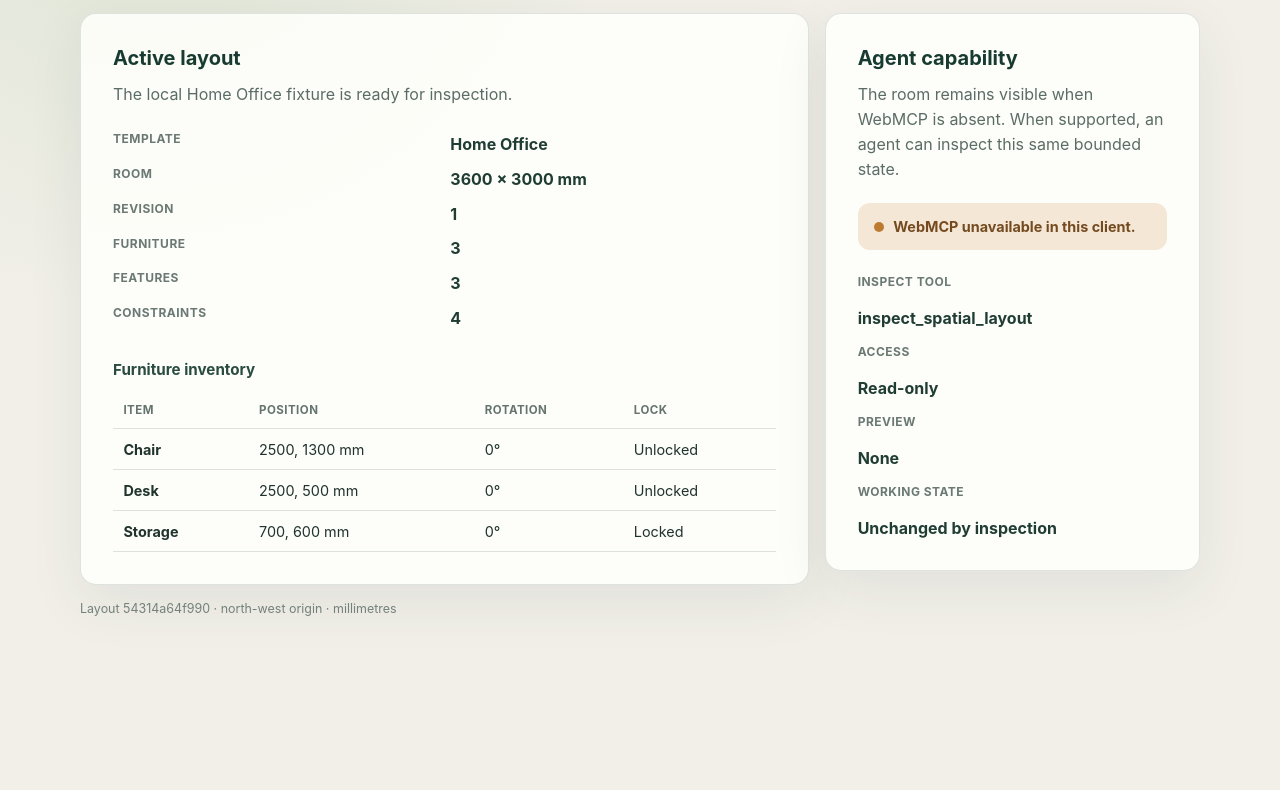
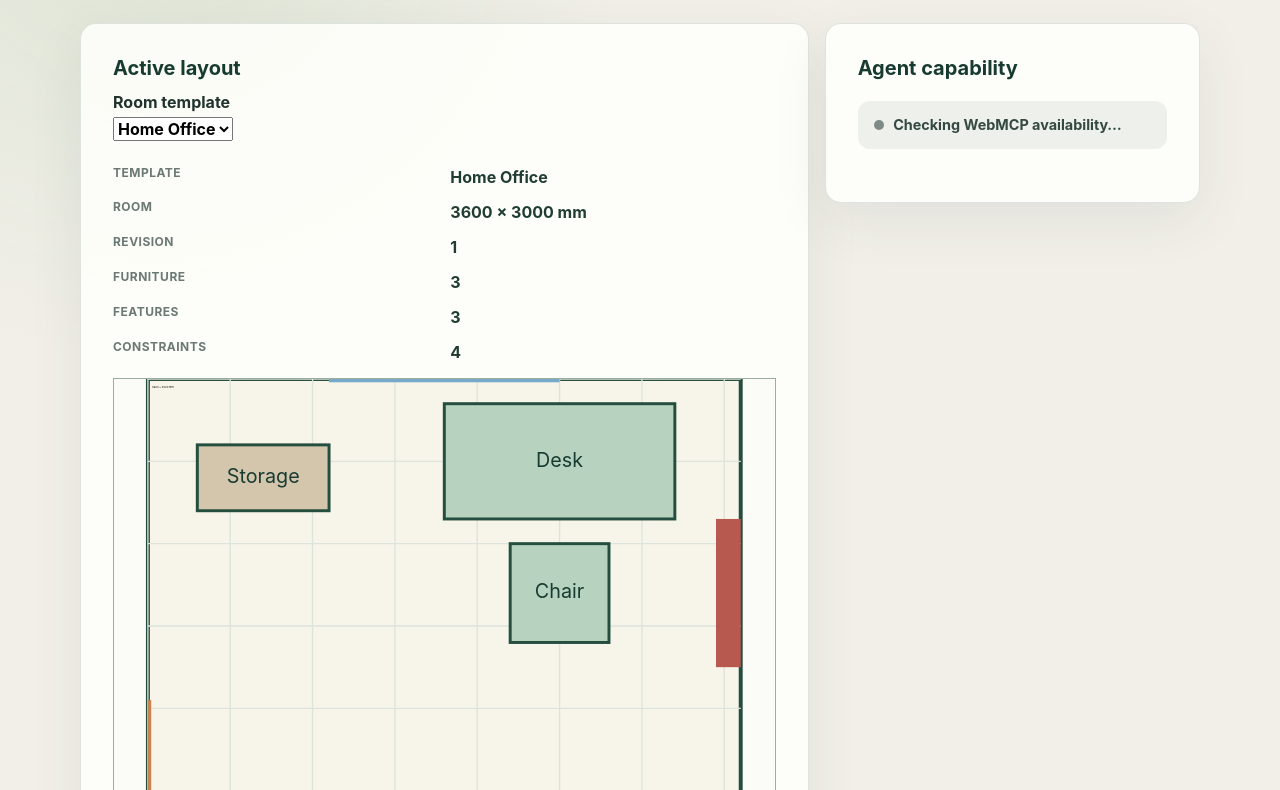
Before and after one commit to Cryenq/elnuva, a website built with Vite: page index.html in a window 1280 px wide. Shown: the part 215-1005 px from the top of the page. Before the commit the page ends 876 px from the top, so only its background shows below. Built offline with nearby package versions, Linux system fonts and the light colour scheme.

Commit message:
feat: add interactive SVG room editor

```diff
--- a/src/app.ts
+++ b/src/app.ts
@@ -1,154 +1,25 @@
-import type { InspectSpatialLayoutData } from "./domain/types";
+import { DomainStore, type StoreSnapshot } from "./domain/store";
+import { placementValid } from "./domain/geometry";
+import type { InspectSpatialLayoutData, TemplateId } from "./domain/types";
+import { roomSvg } from "./ui/render";
+import { startDrag } from "./ui/svg-editor";
+import { inspector } from "./ui/inspector";
+import { constraintsList } from "./ui/constraints";
 
 type CapabilityState = "checking" | "registered" | "unavailable" | "failed";
+export type AppView = Readonly<{ setCapabilityStatus: (state: CapabilityState, message: string) => void; teardown: () => void }>;
+const names: Record<TemplateId,string>={"home-office":"Home Office",bedroom:"Bedroom",study:"Study"};
+const make=<K extends keyof HTMLElementTagNameMap>(tag:K,text?:string)=>{const node=document.createElement(tag);node.textContent=text??"";return node;};
 
-export type AppView = Readonly<{
-  setCapabilityStatus: (state: CapabilityState, message: string) => void;
-}>;
-
-function appendTextElement<K extends keyof HTMLElementTagNameMap>(
-  parent: HTMLElement,
-  tagName: K,
-  text: string,
-  className?: string,
-): HTMLElementTagNameMap[K] {
-  const element = document.createElement(tagName);
-  element.textContent = text;
-  if (className !== undefined) {
-    element.className = className;
-  }
-  parent.append(element);
-  return element;
+/** T03 fixture remains accepted for synchronous callers; T06 may supply its shared store. */
+export function hydrateApp(root: HTMLElement, _fixture?: InspectSpatialLayoutData, supplied?: DomainStore): AppView {
+  const store=supplied??new DomainStore(); let snapshot:StoreSnapshot|undefined, selected:string|null=null, message="Ready to edit the room.", capability:HTMLElement|undefined;
+  const status=(value:string)=>{message=value;root.querySelector<HTMLElement>("[data-editor-status]")?.replaceChildren(value);};
+  const draw=()=>{if(!snapshot)return; root.replaceChildren();const shell=make("div");shell.className="app-shell";const header=make("header");header.className="site-header";header.append(make("p","Spatial workspace"),make("h1","Elnuva"),make("p","Constraint-aware room planning, with you in control."));shell.append(header);const main=make("main");main.className="workspace";const card=make("section");card.className="card layout-card";card.append(make("h2","Active layout"));
+    const label=make("label","Room template");const select=document.createElement("select");select.setAttribute("aria-label","Room template");for(const id of Object.keys(names) as TemplateId[]){const option=document.createElement("option");option.value=id;option.textContent=names[id];select.append(option)}select.value=snapshot.activeTemplateId;select.disabled=!!snapshot.preview;select.addEventListener("change",()=>{const result=store.activateTemplate(select.value as TemplateId);if(!result.ok)status(result.error.message)});label.append(select);card.append(label);
+    const summary=make("dl");summary.className="layout-summary";for(const [term,value] of [["Template",names[snapshot.activeTemplateId]],["Room",`${snapshot.workingState.room.widthMm} × ${snapshot.workingState.room.depthMm} mm`],["Revision",String(snapshot.baseRevision)],["Furniture",String(snapshot.workingState.furniture.length)],["Features",String(snapshot.workingState.features.length)],["Constraints",String(snapshot.workingState.constraints.length)]]) summary.append(make("dt",term),make("dd",value));card.append(summary);
+    card.append(roomSvg(snapshot,selected,{select:id=>{selected=id;draw()},drag:(event,id,node)=>startDrag(event,id,node,snapshot!,store,draw,status)}));const notice=make("p",message);notice.dataset.editorStatus="";notice.setAttribute("role","status");notice.setAttribute("aria-live","polite");card.append(notice);
+    card.append(inspector(snapshot,(id,x,y,r)=>{if(!/^-?\d+$/.test(x)||!/^-?\d+$/.test(y)||!/^-?\d+$/.test(r)){status("Invalid input: coordinates and rotation must be whole integers.");return}const item=snapshot!.workingState.furniture.find(value=>value.id===id)!;const pose={xMm:Number(x),yMm:Number(y),rotationDeg:Number(r)};if(![0,90,180,270].includes(pose.rotationDeg)){status("Rotation must be a quarter turn (0, 90, 180, or 270).");return}const candidate={...item,...pose} as typeof item;if(!placementValid(candidate,snapshot!.workingState.room,snapshot!.workingState.furniture,snapshot!.workingState.features)){status("Move rejected: outside bounds, overlap, or radiator keep-out.");return}const result=store.updateFurniturePose(id,candidate);status(result.ok?`${id} updated.`:result.error.message)},(id,locked)=>{const result=store.setFurnitureLocked(id,locked);status(result.ok?`${id} ${locked?"locked":"unlocked"}.`:result.error.message)}));card.append(constraintsList(snapshot));main.append(card);
+    const aside=make("aside");aside.className="card capability-card";aside.append(make("h2","Agent capability"));capability=make("p","Checking WebMCP availability…");capability.className="capability-status";capability.dataset.state="checking";capability.setAttribute("role","status");aside.append(capability);main.append(aside);shell.append(main);root.append(shell);
+  };const unsubscribe=store.subscribe(value=>{snapshot=value;draw()});return Object.freeze({setCapabilityStatus(state,value){if(capability){capability.dataset.state=state;capability.textContent=value}},teardown:unsubscribe});
 }
-
-function addDefinition(list: HTMLDListElement, term: string, value: string): void {
-  appendTextElement(list, "dt", term);
-  appendTextElement(list, "dd", value);
-}
-
-export function hydrateApp(root: HTMLElement, layout: InspectSpatialLayoutData): AppView {
-  root.replaceChildren();
-
-  const shell = document.createElement("div");
-  shell.className = "app-shell";
-
-  const header = document.createElement("header");
-  header.className = "site-header";
-  appendTextElement(header, "p", "Spatial workspace", "eyebrow");
-  appendTextElement(header, "h1", "Elnuva");
-  appendTextElement(
-    header,
-    "p",
-    "Constraint-aware room planning, with you in control.",
-    "tagline",
-  );
-  shell.append(header);
-
-  const content = document.createElement("main");
-  content.className = "workspace";
-
-  const layoutCard = document.createElement("section");
-  layoutCard.className = "card layout-card";
-  layoutCard.setAttribute("aria-labelledby", "layout-heading");
-  const layoutHeading = appendTextElement(layoutCard, "h2", "Active layout");
-  layoutHeading.id = "layout-heading";
-  appendTextElement(
-    layoutCard,
-    "p",
-    "The local Home Office fixture is ready for inspection.",
-    "section-intro",
-  );
-
-  const summary = document.createElement("dl");
-  summary.className = "layout-summary";
-  addDefinition(summary, "Template", "Home Office");
-  addDefinition(
-    summary,
-    "Room",
-    `${layout.workingState.room.widthMm} × ${layout.workingState.room.depthMm} mm`,
-  );
-  addDefinition(summary, "Revision", String(layout.baseRevision));
-  addDefinition(summary, "Furniture", String(layout.workingState.furniture.length));
-  addDefinition(summary, "Features", String(layout.workingState.features.length));
-  addDefinition(summary, "Constraints", String(layout.workingState.constraints.length));
-  layoutCard.append(summary);
-
-  const inventoryHeading = appendTextElement(layoutCard, "h3", "Furniture inventory");
-  inventoryHeading.id = "inventory-heading";
-  const tableWrap = document.createElement("div");
-  tableWrap.className = "table-wrap";
-  const table = document.createElement("table");
-  table.setAttribute("aria-labelledby", inventoryHeading.id);
-  const tableHead = document.createElement("thead");
-  const headingRow = document.createElement("tr");
-  for (const heading of ["Item", "Position", "Rotation", "Lock"]) {
-    appendTextElement(headingRow, "th", heading).scope = "col";
-  }
-  tableHead.append(headingRow);
-  table.append(tableHead);
-
-  const catalogLabels = new Map(
-    layout.catalog.furniture.map((entry) => [entry.id, entry.label] as const),
-  );
-  const tableBody = document.createElement("tbody");
-  for (const item of layout.workingState.furniture) {
-    const row = document.createElement("tr");
-    appendTextElement(row, "th", catalogLabels.get(item.catalogId) ?? item.id).scope = "row";
-    appendTextElement(row, "td", `${item.xMm}, ${item.yMm} mm`);
-    appendTextElement(row, "td", `${item.rotationDeg}°`);
-    appendTextElement(row, "td", item.locked ? "Locked" : "Unlocked");
-    tableBody.append(row);
-  }
-  table.append(tableBody);
-  tableWrap.append(table);
-  layoutCard.append(tableWrap);
-
-  const capabilityCard = document.createElement("aside");
-  capabilityCard.className = "card capability-card";
-  capabilityCard.setAttribute("aria-labelledby", "capability-heading");
-  const capabilityHeading = appendTextElement(capabilityCard, "h2", "Agent capability");
-  capabilityHeading.id = "capability-heading";
-  appendTextElement(
-    capabilityCard,
-    "p",
-    "The room remains visible when WebMCP is absent. When supported, an agent can inspect this same bounded state.",
-    "section-intro",
-  );
-  const capabilityStatus = appendTextElement(
-    capabilityCard,
-    "p",
-    "Checking WebMCP availability…",
-    "capability-status",
-  );
-  capabilityStatus.setAttribute("role", "status");
-  capabilityStatus.setAttribute("aria-live", "polite");
-  capabilityStatus.dataset.state = "checking";
-
-  const disclosure = document.createElement("dl");
-  disclosure.className = "capability-details";
-  addDefinition(disclosure, "Inspect tool", "inspect_spatial_layout");
-  addDefinition(disclosure, "Access", "Read-only");
-  addDefinition(disclosure, "Preview", "None");
-  addDefinition(disclosure, "Working state", "Unchanged by inspection");
-  capabilityCard.append(disclosure);
-
-  content.append(layoutCard, capabilityCard);
-  shell.append(content);
-
-  const footer = document.createElement("footer");
-  footer.className = "site-footer";
-  appendTextElement(
-    footer,
-    "p",
-    `Layout ${layout.baseHash.slice(0, 12)} · north-west origin · millimetres`,
-  );
-  shell.append(footer);
-  root.append(shell);
-
-  return Object.freeze({
-    setCapabilityStatus(state: CapabilityState, message: string): void {
-      capabilityStatus.dataset.state = state;
-      capabilityStatus.textContent = message;
-    },
-  });
-}
--- a/src/styles.css
+++ b/src/styles.css
@@ -212,6 +212,13 @@ thead th {
   font-size: 0.78rem;
 }
 
+.room-editor { display:block; width:100%; height:auto; max-height:62vh; margin-top:1rem; border:1px solid #9caf9f; background:#fbfcf7; touch-action: manipulation; }
+.room-boundary { fill:#f7f4e9; stroke:#254c3d; stroke-width:24; }
+.grid-line { stroke:#dce4dc; stroke-width:8; }
+.feature-door { fill:#c58450; }.feature-window { fill:#78a9c7; }.feature-radiator { fill:#b85950; }
+[data-furniture-id] rect { fill:#b8d2c0; stroke:#244e3e; stroke-width:18; cursor:grab; } [data-furniture-id].locked rect { fill:#d3c6ad; } [data-furniture-id].selected rect { stroke:#bd5d25; stroke-width:34; } [data-furniture-id]:focus-visible rect { outline:none; stroke:#154fc4; stroke-width:42; } [data-furniture-id] text { text-anchor:middle; dominant-baseline:middle; font-size:120px; pointer-events:none; fill:#173b31; }
+.inspector form { display:grid; grid-template-columns:repeat(5,minmax(0,1fr)); gap:.5rem; align-items:end; margin:.8rem 0; padding:.75rem; border-top:1px solid #dde2dc; }.inspector h3{margin:0;font-size:.9rem}.inspector input{width:100%;min-width:0}.inspector label{font-size:.75rem;color:#52665f}.inspector button{min-width:0;padding:.45rem}.layout-card>label{display:block;font-weight:700}.layout-card>label select{display:block;margin-top:.3rem;max-width:100%}[data-editor-status]{min-height:1.5em;font-weight:650}
+
 @media (max-width: 760px) {
   .app-shell {
     width: min(100% - 1rem, 680px);
@@ -232,6 +239,7 @@ thead th {
     border-radius: 0.75rem;
     padding: 1rem;
   }
+  .inspector form { grid-template-columns:repeat(2,minmax(0,1fr)); }
 }
 
 @media (prefers-reduced-motion: reduce) {
--- /dev/null
+++ b/src/ui/constraints.ts
@@ -0,0 +1,2 @@
+import type { StoreSnapshot } from "../domain/store";
+export function constraintsList(snapshot: StoreSnapshot): HTMLElement {const s=document.createElement("section");s.dataset.constraintList="";const h=document.createElement("h2");h.textContent="Constraints";s.append(h);for(const c of snapshot.workingState.constraints){const p=document.createElement("p");p.dataset.constraintId=c.constraintId;p.textContent=`${c.constraintId}: ${c.strength} ${c.type}`;s.append(p)}return s;}
--- /dev/null
+++ b/src/ui/render.ts
@@ -0,0 +1,29 @@
+import { furnitureCatalogById, featureCatalogById } from "../domain/catalog";
+import { furnitureAabb } from "../domain/geometry";
+import type { StoreSnapshot } from "../domain/store";
+
+const ns = "http://www.w3.org/2000/svg";
+const svg = (tag: string) => document.createElementNS(ns, tag);
+
+export type RenderCallbacks = Readonly<{ select: (id: string) => void; drag: (event: PointerEvent, id: string, element: SVGGElement) => void }>;
+
+export function roomSvg(snapshot: StoreSnapshot, selected: string | null, callbacks: RenderCallbacks): SVGSVGElement {
+  const state = snapshot.workingState; const el = svg("svg") as SVGSVGElement;
+  el.dataset.roomEditor = ""; el.setAttribute("role", "img"); el.setAttribute("aria-label", "Room layout editor");
+  el.setAttribute("viewBox", `0 0 ${state.room.widthMm} ${state.room.depthMm}`); el.classList.add("room-editor");
+  for (const layerName of ["grid", "features", "furniture", "constraints", "dimensions", "preview"]) { const g = svg("g"); g.dataset.layer = layerName; el.append(g); }
+  const grid = el.querySelector('[data-layer="grid"]')!;
+  const room = svg("rect"); room.setAttribute("width", String(state.room.widthMm)); room.setAttribute("height", String(state.room.depthMm)); room.classList.add("room-boundary"); grid.append(room);
+  for (let x = 0; x <= state.room.widthMm; x += 500) { const l=svg("line"); l.setAttribute("x1",String(x));l.setAttribute("x2",String(x));l.setAttribute("y2",String(state.room.depthMm));l.classList.add("grid-line");grid.append(l); }
+  for (let y = 0; y <= state.room.depthMm; y += 500) { const l=svg("line"); l.setAttribute("y1",String(y));l.setAttribute("x2",String(state.room.widthMm));l.setAttribute("y2",String(y));l.classList.add("grid-line");grid.append(l); }
+  const features = el.querySelector('[data-layer="features"]')!;
+  for (const feature of state.features) { const entry=featureCatalogById(feature.catalogId)!; const r=svg("rect"); r.dataset.featureId=feature.id; r.classList.add(`feature-${entry.type}`); let x=0,y=0,w=0,h=0;
+    if(feature.wall==="north"||feature.wall==="south"){x=feature.offsetMm;w=entry.spanMm;y=feature.wall==="north"?0:state.room.depthMm-Math.max(20,entry.depthMm);h=Math.max(20,entry.depthMm)} else {y=feature.offsetMm;h=entry.spanMm;x=feature.wall==="west"?0:state.room.widthMm-Math.max(20,entry.depthMm);w=Math.max(20,entry.depthMm)}
+    r.setAttribute("x",String(x));r.setAttribute("y",String(y));r.setAttribute("width",String(w));r.setAttribute("height",String(h)); features.append(r); }
+  const furniture = el.querySelector('[data-layer="furniture"]')!;
+  for (const item of state.furniture) { const entry=furnitureCatalogById(item.catalogId)!; const box=furnitureAabb(item); const g=svg("g") as SVGGElement; g.dataset.furnitureId=item.id; g.dataset.xMm=String(item.xMm);g.dataset.yMm=String(item.yMm);g.dataset.rotationDeg=String(item.rotationDeg);g.dataset.locked=String(item.locked);g.setAttribute("role","button");g.setAttribute("tabindex","0");g.setAttribute("aria-label",entry.label);g.setAttribute("aria-pressed",String(selected===item.id));g.classList.toggle("selected",selected===item.id);g.classList.toggle("locked",item.locked);
+    const r=svg("rect");r.setAttribute("x",String(box.left2/2));r.setAttribute("y",String(box.top2/2));r.setAttribute("width",String((box.right2-box.left2)/2));r.setAttribute("height",String((box.bottom2-box.top2)/2));g.append(r); const t=svg("text");t.setAttribute("x",String(item.xMm));t.setAttribute("y",String(item.yMm));t.textContent=entry.label;g.append(t);
+    g.addEventListener("click",()=>callbacks.select(item.id)); g.addEventListener("keydown",e=>{if(e.key==="Enter"||e.key===" "){e.preventDefault();callbacks.select(item.id);}}); if(!item.locked) g.addEventListener("pointerdown",e=>callbacks.drag(e,item.id,g)); furniture.append(g); }
+  const dimensions=el.querySelector('[data-layer="dimensions"]')!; const text=svg("text");text.setAttribute("x","25");text.setAttribute("y","55");text.textContent=`${state.room.widthMm} × ${state.room.depthMm} mm`;dimensions.append(text);
+  return el;
+}
--- /dev/null
+++ b/src/ui/svg-editor.ts
@@ -0,0 +1,14 @@
+import type { Furniture } from "../domain/types";
+import type { DomainStore, StoreSnapshot } from "../domain/store";
+import { placementValid } from "../domain/geometry";
+
+export function startDrag(event: PointerEvent, itemId: string, node: SVGGElement, snapshot: StoreSnapshot, store: DomainStore, render: () => void, status: (s:string)=>void): void {
+  if (event.button !== 0 || !event.isPrimary || snapshot.preview) return;
+  const item=snapshot.workingState.furniture.find(x=>x.id===itemId); if(!item||item.locked)return;
+  const svg=node.ownerSVGElement; if(!svg)return; let active=true; const original=item; let candidate=item;
+  try { node.setPointerCapture(event.pointerId); } catch { return; }
+  const point=(e:PointerEvent): {x:number;y:number}|null=>{ try { const matrix=svg.getScreenCTM(); if(!matrix)return null; const p=new DOMPoint(e.clientX,e.clientY).matrixTransform(matrix.inverse()); return Number.isFinite(p.x)&&Number.isFinite(p.y)?{x:p.x,y:p.y}:null; } catch{return null;} };
+  const update=(e:PointerEvent)=>{if(!active||e.pointerId!==event.pointerId)return;const p=point(e);if(!p)return;candidate={...item,xMm:Math.round(p.x/50)*50,yMm:Math.round(p.y/50)*50};node.dataset.xMm=String(candidate.xMm);node.dataset.yMm=String(candidate.yMm);const rect=node.querySelector("rect")!; const dx=candidate.xMm-item.xMm,dy=candidate.yMm-item.yMm;rect.setAttribute("transform",`translate(${dx} ${dy})`);const text=node.querySelector("text")!;text.setAttribute("transform",`translate(${dx} ${dy})`);};
+  const clean=(commit:boolean)=>{if(!active)return;active=false;node.removeEventListener("pointermove",update);node.removeEventListener("pointerup",up);node.removeEventListener("pointercancel",cancel);node.removeEventListener("lostpointercapture",lost);try{if(node.hasPointerCapture(event.pointerId))node.releasePointerCapture(event.pointerId);}catch{} if(!commit){render();return;} if(candidate.xMm===original.xMm&&candidate.yMm===original.yMm){render();return;} if(!placementValid(candidate as Furniture,snapshot.workingState.room,snapshot.workingState.furniture,snapshot.workingState.features)){status("Move rejected: outside bounds, overlap, or radiator keep-out.");render();return;} const result=store.updateFurniturePose(itemId,candidate);status(result.ok?`${itemId} moved to ${candidate.xMm}, ${candidate.yMm} mm.`:result.error.message);render();};
+  const up=(e:PointerEvent)=>{if(e.pointerId===event.pointerId)clean(true)};const cancel=(e:PointerEvent)=>{if(e.pointerId===event.pointerId)clean(false)};const lost=(e:PointerEvent)=>{if(e.pointerId===event.pointerId)clean(false)}; node.addEventListener("pointermove",update);node.addEventListener("pointerup",up);node.addEventListener("pointercancel",cancel);node.addEventListener("lostpointercapture",lost);
+}
```
Also changed, not shown: src/ui/inspector.ts (added, +3 -0 lines).
